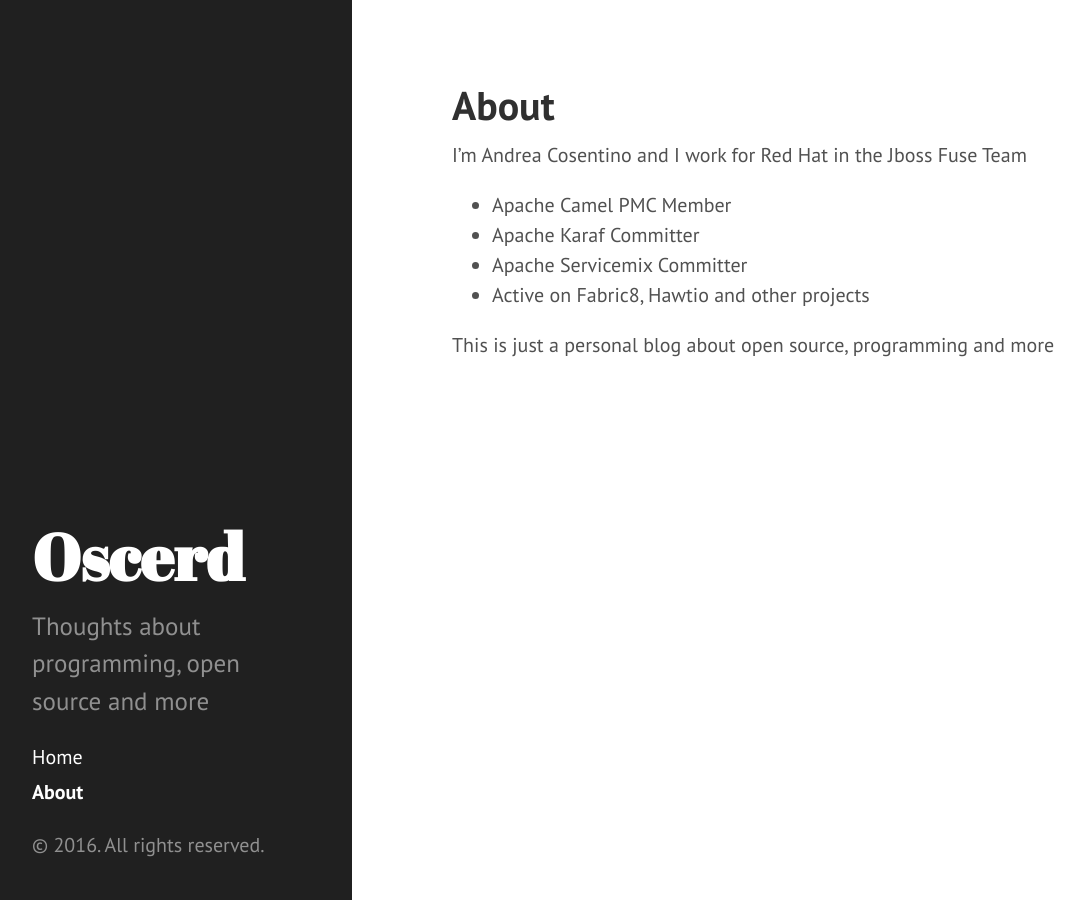
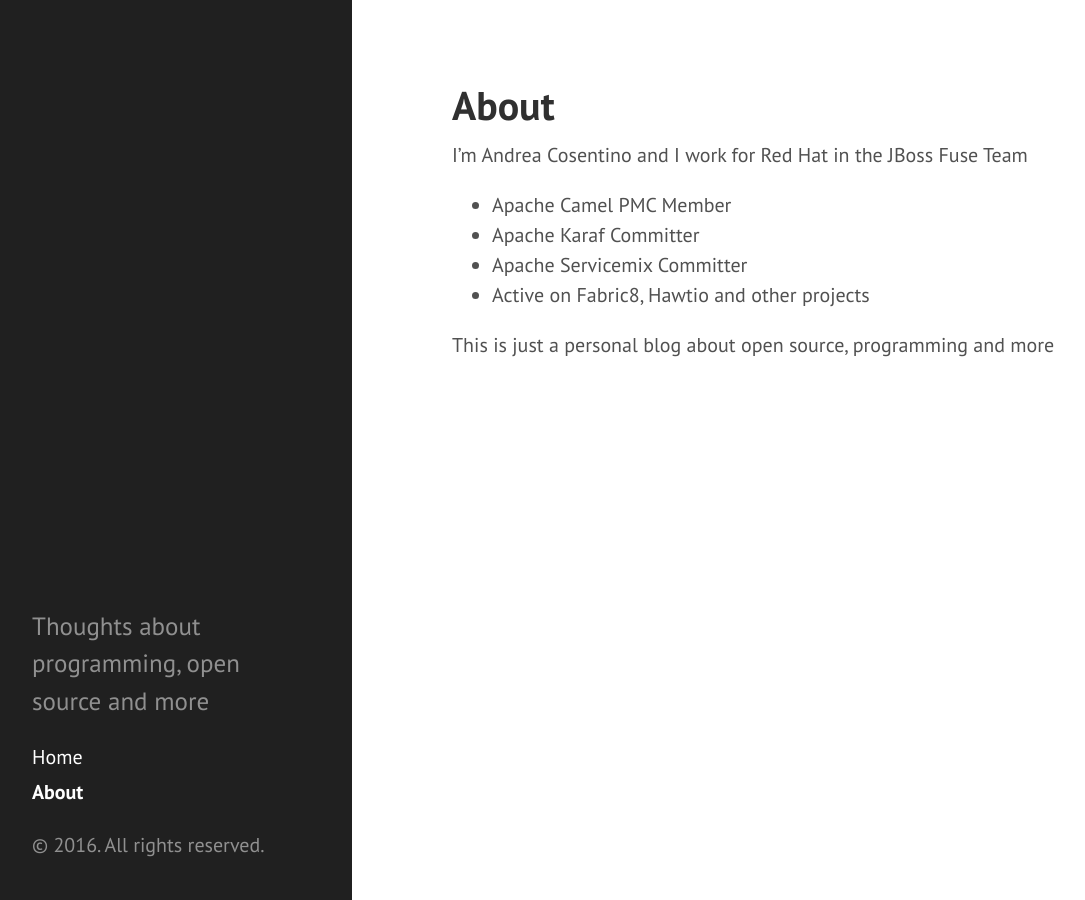
Before and after one commit to oscerd/oscerd.github.io, a Jekyll site: the page built from about.md, in a window 1280 px wide. Shown: the whole page, without its empty margins (8-1093 px from the left). Built offline with Jekyll 4.4.1, drawn with Linux system fonts in a browser that asks for light colours; Markdown is read by kramdown in place of the engine named in the settings.

Commit message:
A bit of adjustment

```diff
--- a/_config.yml
+++ b/_config.yml
@@ -7,7 +7,7 @@ permalink:        pretty
 relative_permalinks: true
 
 # Setup
-title:            Oscerd
+title:
 tagline:          'Open source'
 description:      'Thoughts about programming, open source and more'
 url:              http://oscerd.github.io
--- a/about.md
+++ b/about.md
@@ -3,7 +3,7 @@ layout: page
 title: About
 ---
 
-I'm Andrea Cosentino and I work for Red Hat in the Jboss Fuse Team
+I'm Andrea Cosentino and I work for Red Hat in the JBoss Fuse Team
 
 * Apache Camel PMC Member
 * Apache Karaf Committer
```
